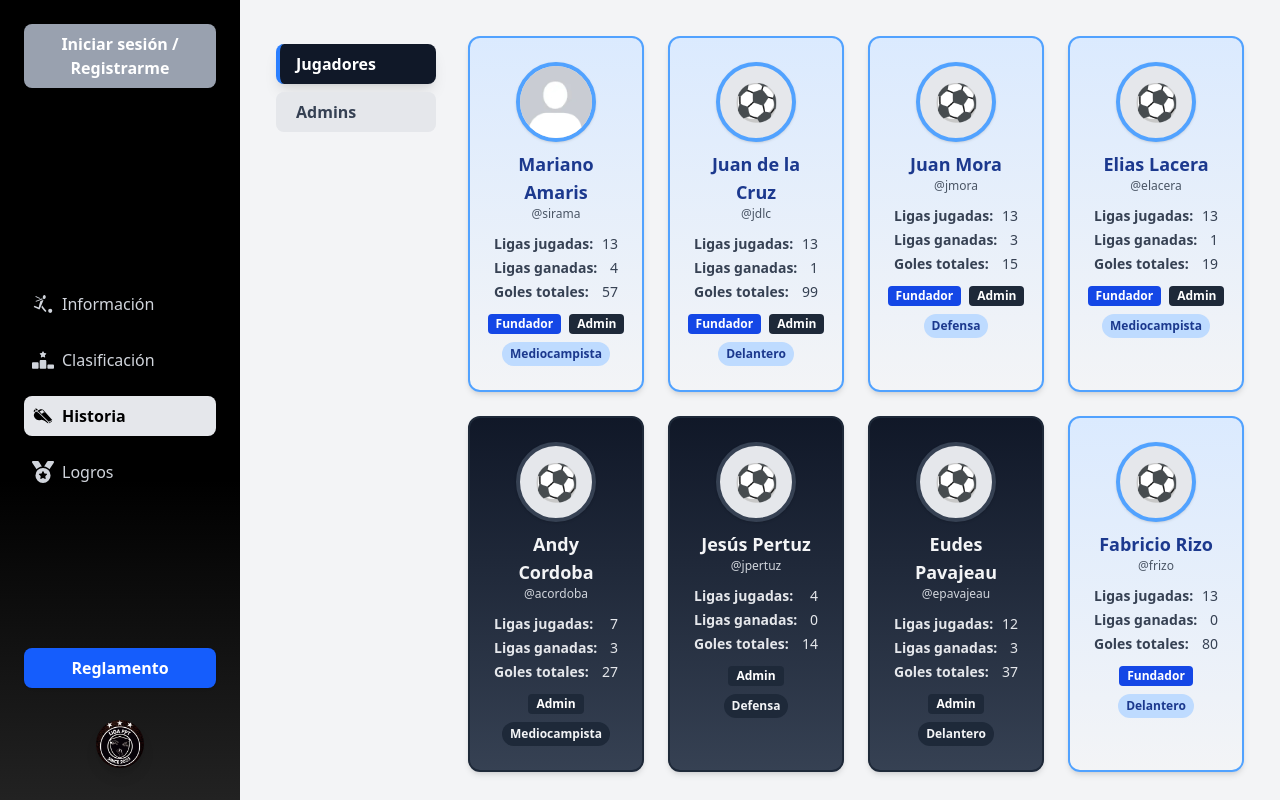
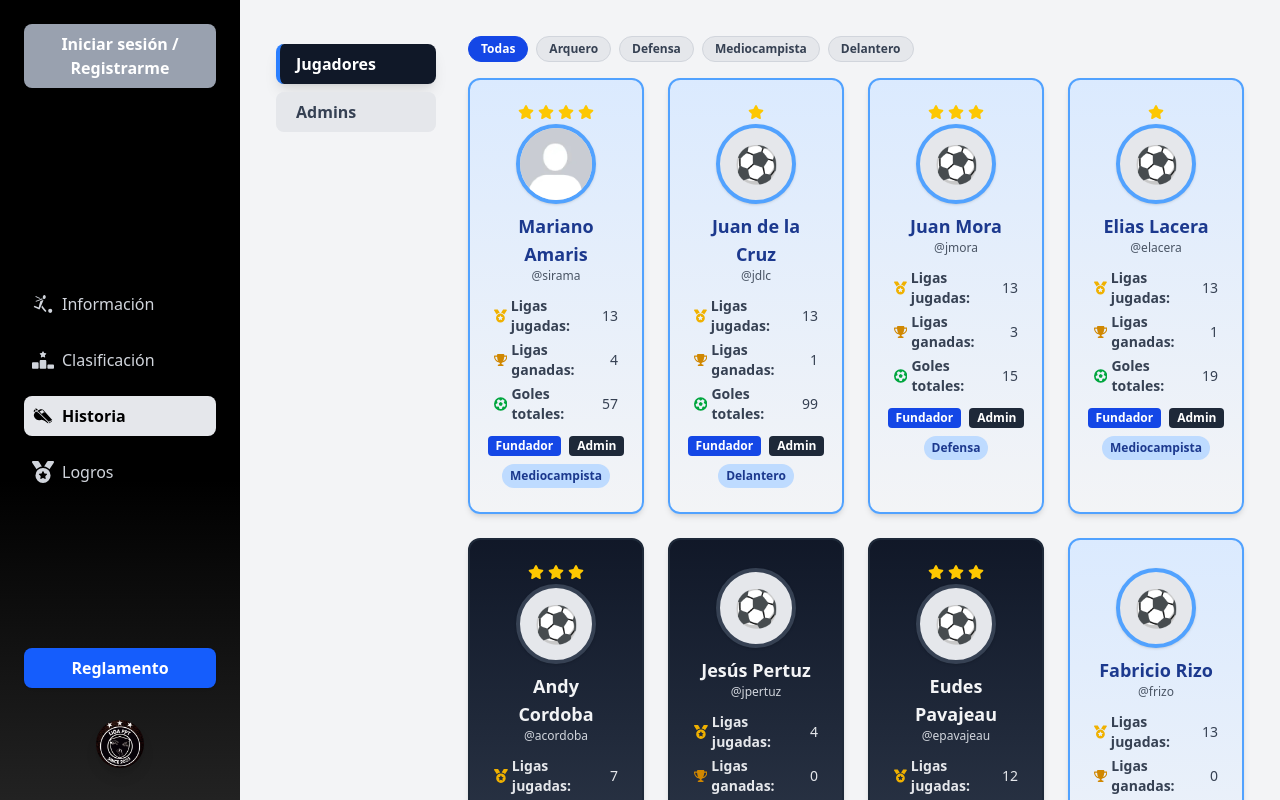
Before and after one commit to marianoamaris/liga-ppt, a React (Vite) app: page /historia in a window 1280 px wide. Built offline with nearby package versions, Linux system fonts and the light colour scheme.

Commit message:
Refactor a /historia + adicion detalles a card de jugador

```diff
--- /dev/null
+++ b/src/components/common/SidebarTabs.tsx
@@ -0,0 +1,33 @@
+import React from "react";
+
+interface SidebarTabsProps {
+  tabs: { id: string; label: string }[];
+  tabSeleccionada: string;
+  setTabSeleccionada: (id: string) => void;
+  className?: string;
+}
+
+export const SidebarTabs: React.FC<SidebarTabsProps> = ({
+  tabs,
+  tabSeleccionada,
+  setTabSeleccionada,
+  className = "",
+}) => (
+  <aside className={`min-w-[160px] flex flex-col gap-2 pt-2 ${className}`}>
+    {tabs.map((t) => (
+      <button
+        key={t.id}
+        onClick={() => setTabSeleccionada(t.id)}
+        className={`px-4 py-2 rounded-lg font-semibold text-left transition border-l-4
+          ${
+            tabSeleccionada === t.id
+              ? "bg-gray-900 text-white border-l-blue-500 shadow-lg"
+              : "bg-gray-200 text-gray-700 border-l-transparent hover:bg-gray-300"
+          }
+        `}
+      >
+        {t.label}
+      </button>
+    ))}
+  </aside>
+);
--- /dev/null
+++ b/src/components/common/UserCard.tsx
@@ -0,0 +1,113 @@
+import React from "react";
+import { Card } from "./Card";
+import noPhoto from "../../assets/no-photo.jpg";
+import type { UsuarioLiga } from "../../constants/USUARIOS_LIGA";
+import { FaStar, FaTrophy, FaFutbol, FaMedal } from "react-icons/fa6";
+
+export const UserCard: React.FC<{ user: UsuarioLiga }> = ({ user }) => {
+  const isFundador = !!user.esFundador;
+  const cardBg = isFundador
+    ? "bg-gradient-to-b from-blue-100 to-gray-100 border-blue-400"
+    : "bg-gradient-to-b from-gray-900 to-gray-700 border-gray-800";
+  const nameColor = isFundador ? "text-blue-900" : "text-gray-100";
+  return (
+    <Card
+      className={`relative flex flex-col items-center p-4 ${cardBg} border-2 shadow-lg rounded-2xl min-h-[300px]`}
+    >
+      {/* Estrellas de ligas ganadas */}
+      <div className="flex gap-1 mb-1">
+        {Array.from({ length: user.ligasGanadas }).map((_, i) => (
+          <FaStar key={i} className="text-yellow-400" />
+        ))}
+      </div>
+      {/* Avatar */}
+      <div
+        className={`w-20 h-20 rounded-full bg-gray-200 border-4 ${
+          isFundador ? "border-blue-400" : "border-gray-700"
+        } shadow mb-2 flex items-center justify-center overflow-hidden`}
+      >
+        {user.avatar ? (
+          <img
+            src={user.avatar}
+            alt={user.name}
+            className="object-cover w-full h-full"
+          />
+        ) : user.username === "sirama" ? (
+          <img
+            src={noPhoto}
+            alt="Default Facebook"
+            className="object-cover w-full h-full"
+          />
+        ) : (
+          <span className="text-4xl text-gray-400">⚽️</span>
+        )}
+      </div>
+      {/* Nombre y username */}
+      <div className="mb-1 text-center">
+        <div className={`text-lg font-bold ${nameColor}`}>{user.name}</div>
+        <div
+          className={`text-xs ${
+            isFundador ? "text-gray-600" : "text-gray-300"
+          }`}
+        >
+          @{user.username}
+        </div>
+      </div>
+      {/* Stats */}
+      <div className="flex flex-col w-full gap-1 mt-2">
+        <div
+          className={`flex items-center justify-between text-sm ${
+            isFundador ? "text-gray-700" : "text-gray-200"
+          }`}
+        >
+          <span className="font-semibold flex items-center gap-1">
+            <FaMedal className="text-yellow-500" /> Ligas jugadas:
+          </span>
+          <span>{user.ligasJugadas}</span>
+        </div>
+        <div
+          className={`flex items-center justify-between text-sm ${
+            isFundador ? "text-gray-700" : "text-gray-200"
+          }`}
+        >
+          <span className="font-semibold flex items-center gap-1">
+            <FaTrophy className="text-yellow-600" /> Ligas ganadas:
+          </span>
+          <span>{user.ligasGanadas}</span>
+        </div>
+        <div
+          className={`flex items-center justify-between text-sm ${
+            isFundador ? "text-gray-700" : "text-gray-200"
+          }`}
+        >
+          <span className="font-semibold flex items-center gap-1">
+            <FaFutbol className="text-green-600" /> Goles totales:
+          </span>
+          <span>{user.golesTotales}</span>
+        </div>
+      </div>
+      {/* Badges */}
+      <div className="flex gap-2 mt-3">
+        {user.esFundador && (
+          <span className="px-2 py-0.5 text-xs rounded bg-blue-700 text-white font-bold">
+            Fundador
+          </span>
+        )}
+        {user.esAdmin && (
+          <span className="px-2 py-0.5 text-xs rounded bg-gray-800 text-white font-bold">
+            Admin
+          </span>
+        )}
+      </div>
+      {/* Posición */}
+      <div
+        className={`mt-2 text-xs font-semibold px-2 py-1 rounded-full ${
+          isFundador ? "bg-blue-200 text-blue-900" : "bg-gray-800 text-gray-100"
+        }`}
+        title="Posición principal"
+      >
+        {user.posicion.charAt(0).toUpperCase() + user.posicion.slice(1)}
+      </div>
+    </Card>
+  );
+};
--- a/src/components/sections/Historia.tsx
+++ b/src/components/sections/Historia.tsx
@@ -1,43 +1,66 @@
 import React, { useState } from "react";
+import type { Posicion } from "../../constants/USUARIOS_LIGA";
 import { USUARIOS_LIGA } from "../../constants/USUARIOS_LIGA";
-import { Card } from "../common/Card";
-import noPhoto from "../../assets/no-photo.jpg";
+import { SidebarTabs } from "../common/SidebarTabs";
+import { UserCard } from "../common/UserCard";
 
 const TABS = [
   { id: "jugadores", label: "Jugadores" },
   { id: "admins", label: "Admins" },
 ];
 
+const POSICIONES: { id: "todas" | Posicion; label: string }[] = [
+  { id: "todas", label: "Todas" },
+  { id: "arquero", label: "Arquero" },
+  { id: "defensa", label: "Defensa" },
+  { id: "mediocampista", label: "Mediocampista" },
+  { id: "delantero", label: "Delantero" },
+];
+
 export const Historia: React.FC = () => {
   const [tab, setTab] = useState("jugadores");
+  const [posicion, setPosicion] = useState<"todas" | Posicion>("todas");
+
+  // Filtrado de jugadores por posición
+  const jugadoresFiltrados =
+    posicion === "todas"
+      ? USUARIOS_LIGA
+      : USUARIOS_LIGA.filter((u) => u.posicion === posicion);
+
   return (
-    <div className="flex p-3 gap-8">
-      {/* Sidebar de tabs */}
-      <aside className="min-w-[160px] flex flex-col gap-2 pt-2">
-        {TABS.map((t) => (
+    <div className="flex gap-8 p-3">
+      <SidebarTabs
+        tabs={TABS}
+        tabSeleccionada={tab}
+        setTabSeleccionada={setTab}
+      />
+      <div className="flex-1">
+        {tab === "jugadores" && (
+          <>
+            {/* Subfiltro de posiciones */}
+            <div className="flex gap-2 mb-4">
+              {POSICIONES.map((p) => (
                 <button
-            key={t.id}
-            onClick={() => setTab(t.id)}
-            className={`px-4 py-2 rounded-lg font-semibold text-left transition border-l-4
+                  key={p.id}
+                  onClick={() => setPosicion(p.id)}
+                  className={`px-3 py-1 rounded-full font-semibold border transition text-xs
                     ${
-                tab === t.id
-                  ? "bg-gray-900 text-white border-l-blue-500 shadow-lg"
-                  : "bg-gray-200 text-gray-700 border-l-transparent hover:bg-gray-300"
+                      posicion === p.id
+                        ? "bg-blue-700 text-white border-blue-700"
+                        : "bg-gray-200 text-gray-700 border-gray-300 hover:bg-gray-300"
                     }
                   `}
                 >
-            {t.label}
+                  {p.label}
                 </button>
               ))}
-      </aside>
-      {/* Contenido */}
-      <div className="flex-1">
-        {tab === "jugadores" && (
+            </div>
             <div className="grid grid-cols-1 gap-6 sm:grid-cols-2 md:grid-cols-3 lg:grid-cols-4">
-            {USUARIOS_LIGA.map((user) => (
+              {jugadoresFiltrados.map((user) => (
                 <UserCard key={user.username} user={user} />
               ))}
             </div>
+          </>
         )}
         {tab === "admins" && (
           <div className="grid grid-cols-1 gap-6 sm:grid-cols-2 md:grid-cols-3 lg:grid-cols-4">
@@ -50,100 +73,3 @@ export const Historia: React.FC = () => {
     </div>
   );
 };
-
-// Card tipo FIFA para usuario
-const UserCard: React.FC<{ user: (typeof USUARIOS_LIGA)[0] }> = ({ user }) => {
-  const isFundador = !!user.esFundador;
-  const cardBg = isFundador
-    ? "bg-gradient-to-b from-blue-100 to-gray-100 border-blue-400"
-    : "bg-gradient-to-b from-gray-900 to-gray-700 border-gray-800";
-  const nameColor = isFundador ? "text-blue-900" : "text-gray-100";
-  return (
-    <Card
-      className={`relative flex flex-col items-center p-4 ${cardBg} border-2 shadow-lg rounded-2xl min-h-[300px]`}
-    >
-      {/* Avatar */}
-      <div
-        className={`w-20 h-20 rounded-full bg-gray-200 border-4 ${
-          isFundador ? "border-blue-400" : "border-gray-700"
-        } shadow mb-2 flex items-center justify-center overflow-hidden`}
-      >
-        {user.avatar ? (
-          <img
-            src={user.avatar}
-            alt={user.name}
-            className="object-cover w-full h-full"
-          />
-        ) : user.username === "sirama" ? (
-          <img
-            src={noPhoto}
-            alt="Default Facebook"
-            className="object-cover w-full h-full"
-          />
-        ) : (
-          <span className="text-4xl text-gray-400">⚽️</span>
-        )}
-      </div>
-      {/* Nombre y username */}
-      <div className="mb-1 text-center">
-        <div className={`text-lg font-bold ${nameColor}`}>{user.name}</div>
-        <div
-          className={`text-xs ${
-            isFundador ? "text-gray-600" : "text-gray-300"
-          }`}
-        >
-          @{user.username}
-        </div>
-      </div>
-      {/* Stats */}
-      <div className="flex flex-col w-full gap-1 mt-2">
-        <div
-          className={`flex justify-between text-sm ${
-            isFundador ? "text-gray-700" : "text-gray-200"
-          }`}
-        >
-          <span className="font-semibold">Ligas jugadas:</span>
-          <span>{user.ligasJugadas}</span>
-        </div>
-        <div
-          className={`flex justify-between text-sm ${
-            isFundador ? "text-gray-700" : "text-gray-200"
-          }`}
-        >
-          <span className="font-semibold">Ligas ganadas:</span>
-          <span>{user.ligasGanadas}</span>
-        </div>
-        <div
-          className={`flex justify-between text-sm ${
-            isFundador ? "text-gray-700" : "text-gray-200"
-          }`}
-        >
-          <span className="font-semibold">Goles totales:</span>
-          <span>{user.golesTotales}</span>
-        </div>
-      </div>
-      {/* Badges */}
-      <div className="flex gap-2 mt-3">
-        {user.esFundador && (
-          <span className="px-2 py-0.5 text-xs rounded bg-blue-700 text-white font-bold">
-            Fundador
-          </span>
-        )}
-        {user.esAdmin && (
-          <span className="px-2 py-0.5 text-xs rounded bg-gray-800 text-white font-bold">
-            Admin
-          </span>
-        )}
-      </div>
-      {/* Posición */}
-      <div
-        className={`mt-2 text-xs font-semibold px-2 py-1 rounded-full ${
-          isFundador ? "bg-blue-200 text-blue-900" : "bg-gray-800 text-gray-100"
-        }`}
-        title="Posición principal"
-      >
-        {user.posicion.charAt(0).toUpperCase() + user.posicion.slice(1)}
-      </div>
-    </Card>
-  );
-};
```
Lines whose indentation alone changed are shown as unchanged.
